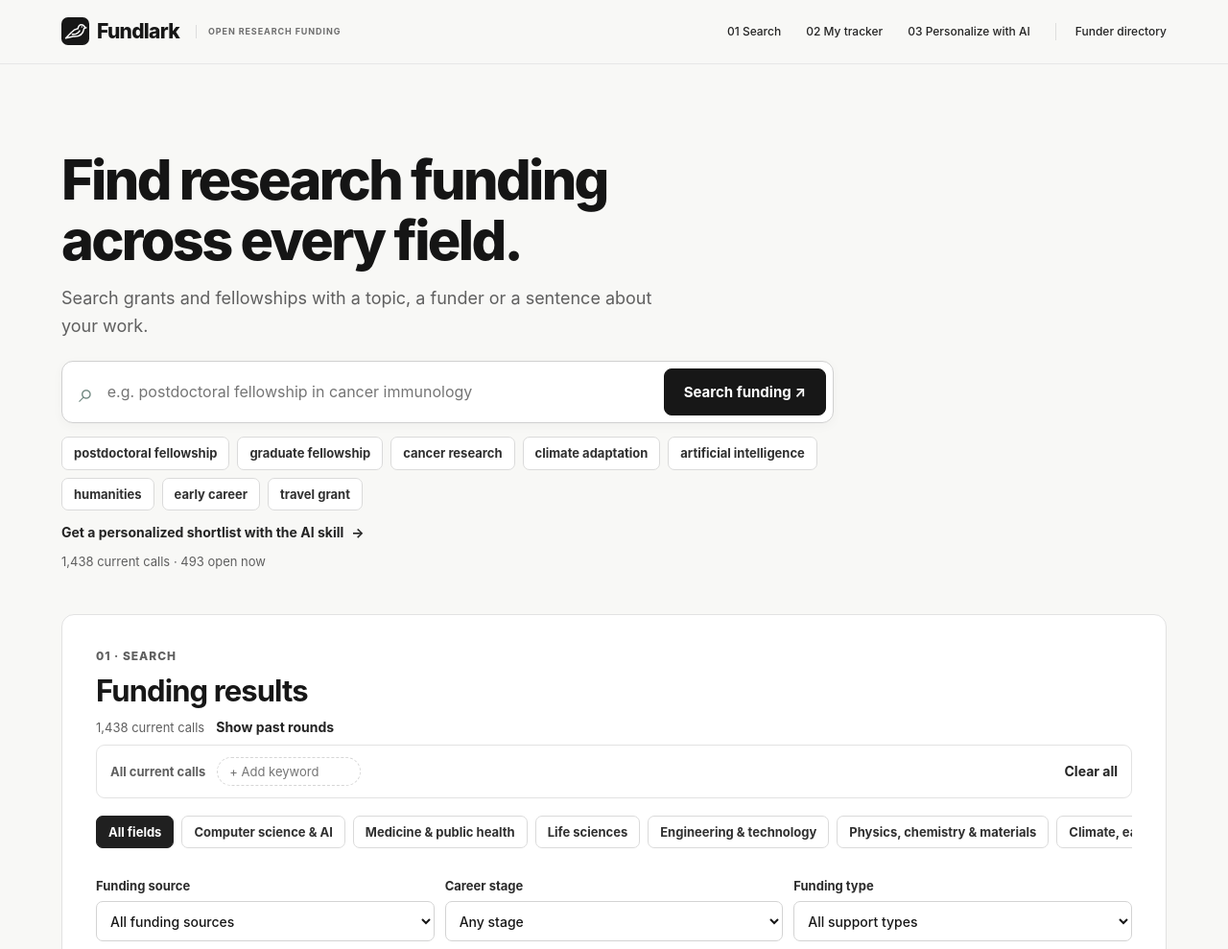
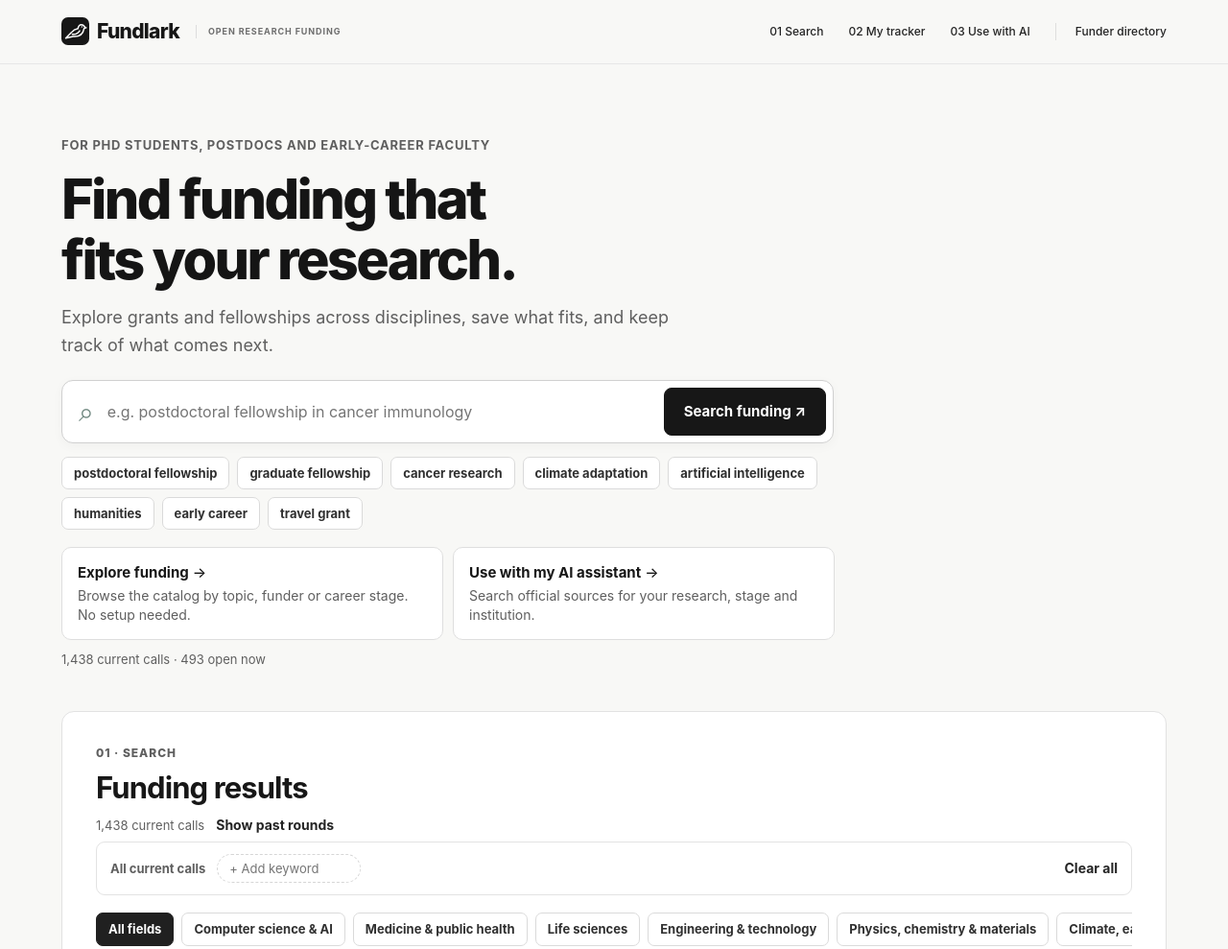
Before and after one commit to dryang21/Fundlark, a website: page docs/demo/index.html in a window 1280 px wide. Shown: the top 989 px of the page at 96% size. Drawn offline with Linux system fonts and the light colour scheme; no server answers.

Commit message:
Position the site for early-career researchers (v5.4)
- Headline "Find funding that fits your research." with the audience line
  "For PhD students, postdocs and early-career faculty" and a shorter
  subtitle.
- Two starting paths under the search: "Explore funding" and "Use with my
  AI assistant"; rename the AI section to "Find funding with your AI
  assistant" and the nav item to "Use with AI".
- Footer line "Built for researchers, because finding funding is already
  enough work." with a short reminder to confirm details with the funder.

Co-Authored-By: Claude Opus 5.5 <noreply@anthropic.com>
Claude-Session: https://claude.ai/code/session_01X55FMRgTzGp5ccdJdhFU2s

```diff
--- a/docs/demo/index.html
+++ b/docs/demo/index.html
@@ -3,30 +3,34 @@
 <head>
   <meta charset="utf-8">
   <meta name="viewport" content="width=device-width,initial-scale=1">
-  <meta name="description" content="Search research grants and fellowships across fields, then get a personalized shortlist with the Fundlark AI skill.">
-  <title>Fundlark — Find funding for your next breakthrough</title>
+  <meta name="description" content="Find funding that fits your research. Grants and fellowships for PhD students, postdocs and early-career faculty, plus an AI-assistant skill for a personalized search.">
+  <title>Fundlark — Find funding that fits your research</title>
   <link rel="icon" type="image/svg+xml" href="lark.svg">
   <link rel="stylesheet" href="styles.css?v=4.8">
   <link rel="stylesheet" href="clean-ui.css?v=4.9-scope">
-  <link rel="stylesheet" href="mono-theme.css?v=5.3.2">
+  <link rel="stylesheet" href="mono-theme.css?v=5.4">
   <script src="config.js" defer></script>
   <script type="module" src="demo.js?v=5.3.1"></script>
 </head>
 <body>
   <a class="skip-link" href="#exploreQuery">Skip to funding search</a>
-  <header class="site-header"><div class="shell nav"><a class="brand" href="./" aria-label="Fundlark home"><img class="brand-mark" src="lark.svg" width="29" height="29" alt=""><span>Fundlark</span><small>OPEN RESEARCH FUNDING</small></a><nav aria-label="Main navigation"><a href="#top">01 <span>Search</span></a><a href="#dashboard">02 <span>My tracker</span></a><a href="#use-skill">03 <span>Personalize with AI</span></a><a href="#sourceHubs" class="nav-directory">Funder directory</a></nav></div></header>
+  <header class="site-header"><div class="shell nav"><a class="brand" href="./" aria-label="Fundlark home"><img class="brand-mark" src="lark.svg" width="29" height="29" alt=""><span>Fundlark</span><small>OPEN RESEARCH FUNDING</small></a><nav aria-label="Main navigation"><a href="#top">01 <span>Search</span></a><a href="#dashboard">02 <span>My tracker</span></a><a href="#use-skill">03 <span>Use with AI</span></a><a href="#sourceHubs" class="nav-directory">Funder directory</a></nav></div></header>
   <main class="shell">
     <section class="hero" id="top" aria-labelledby="heroHeading">
       <div class="hero-copy">
-        <h1 id="heroHeading">Find research funding<br><em>across every field.</em></h1>
-        <p>Search grants and fellowships with a topic, a funder or a sentence about your work.</p>
+        <p class="hero-audience">For PhD students, postdocs and early-career faculty</p>
+        <h1 id="heroHeading">Find funding that<br>fits your research.</h1>
+        <p>Explore grants and fellowships across disciplines, save what fits, and keep track of what comes next.</p>
         <form id="heroSearchForm" class="hero-quick-search" role="search" aria-label="Quick funding search">
           <label class="sr-only" for="exploreQuery">Search funding in plain words — a topic, a career stage, a funder or a call number</label>
           <span class="search-glyph" aria-hidden="true">⌕</span><input id="exploreQuery" type="search" placeholder="e.g. postdoctoral fellowship in cancer immunology" autocomplete="off" maxlength="1200" aria-describedby="searchInterpretation">
           <button type="submit">Search funding <span aria-hidden="true">↗</span></button>
         </form>
         <div class="hero-suggestions"><div id="heroSuggestions" class="filter-pills" aria-label="Example searches"></div></div>
-        <div class="hero-actions"><a class="hero-profile-link" href="#use-skill">Get a personalized shortlist with the AI skill <span aria-hidden="true">→</span></a></div>
+        <div class="start-paths">
+          <a class="start-path" href="#opportunities"><strong>Explore funding</strong><span>Browse the catalog by topic, funder or career stage. No setup needed.</span></a>
+          <a class="start-path" href="#use-skill"><strong>Use with my AI assistant</strong><span>Search official sources for your research, stage and institution.</span></a>
+        </div>
         <div class="snapshot" id="snapshotStatus" role="status">Loading public funding catalog…</div>
         <p id="catalogHealth" class="note catalog-health" role="status" hidden></p>
       </div>
@@ -62,8 +66,8 @@
       </section>
     </section>
     <section id="use-skill" class="skill-panel" aria-labelledby="skillHeading">
-      <div><span class="eyebrow">03 · Personalize</span><h2 id="skillHeading">Get a shortlist<br>made for you</h2>
-        <p>The Fundlark skill runs in your own AI assistant. It searches live funder sites for your project, career stage and institution, and checks eligibility.</p>
+      <div><span class="eyebrow">03 · Use with AI</span><h2 id="skillHeading">Find funding with<br>your AI assistant</h2>
+        <p>The Fundlark skill helps the assistant you already use search official funding sources for your research, career stage and institution, and check the details on each call.</p>
         <table class="mode-compare"><caption class="sr-only">Website search compared with the Fundlark skill</caption>
           <thead><tr><th scope="col"></th><th scope="col">Website search</th><th scope="col">Fundlark skill</th></tr></thead>
           <tbody>
@@ -146,6 +150,6 @@
       <button id="coverageMore" type="button" class="button secondary" hidden>Show more sources</button>
     </section>
   </main>
-  <footer class="shell"><span>✳ Fundlark · Open-source software under MIT</span><a href="#use-skill">Get the AI skill</a></footer>
+  <footer class="shell"><div><p class="footer-line">Built for researchers, because finding funding is already enough work.</p><span>Free and open source (MIT) · The catalog is a starting point, so confirm details with the funder.</span></div><a href="https://github.com/dryang21/Fundlark">GitHub</a></footer>
 </body>
 </html>
--- a/docs/demo/mono-theme.css
+++ b/docs/demo/mono-theme.css
@@ -333,3 +333,16 @@ html body .funding-row-facts span{background:var(--fl-accent-soft);color:#3d4b5a
 .request-form #registryStatus{font-size:12px;color:var(--fl-muted)}
 .request-form .chips{display:flex;flex-wrap:wrap;gap:6px;margin-top:8px}
 @media(max-width:700px){.request-form .affiliation-pickers{grid-template-columns:1fr}}
+
+/* v5.4 — early-career positioning: audience line, two starting paths, footer line */
+html body .hero-audience{margin:0 0 14px;font-size:13px;font-weight:650;letter-spacing:.06em;text-transform:uppercase;color:var(--fl-muted)}
+html body .hero h1{margin-top:0}
+.start-paths{display:grid;grid-template-columns:repeat(2,minmax(0,1fr));gap:10px;max-width:806px;margin:18px 0 0}
+.start-path{display:flex;flex-direction:column;gap:3px;padding:14px 16px;border:1px solid #dedede;border-radius:10px;background:#fff;text-decoration:none;color:var(--fl-ink)}
+.start-path strong{font-size:15px}
+.start-path strong::after{content:" →";font-weight:500}
+.start-path span{font-size:14px;color:var(--fl-muted);line-height:1.45}
+.start-path:hover{border-color:#bdbdbd;background:var(--fl-soft)}
+html body footer.shell{align-items:flex-end}
+.footer-line{margin:0 0 4px;font-size:15px;font-weight:600;color:var(--fl-text)}
+@media(max-width:700px){.start-paths{grid-template-columns:1fr}}
```
Also changed, not shown: tests-js/ui-v47.test.mjs (+1 -1 lines), CHANGELOG.md.
